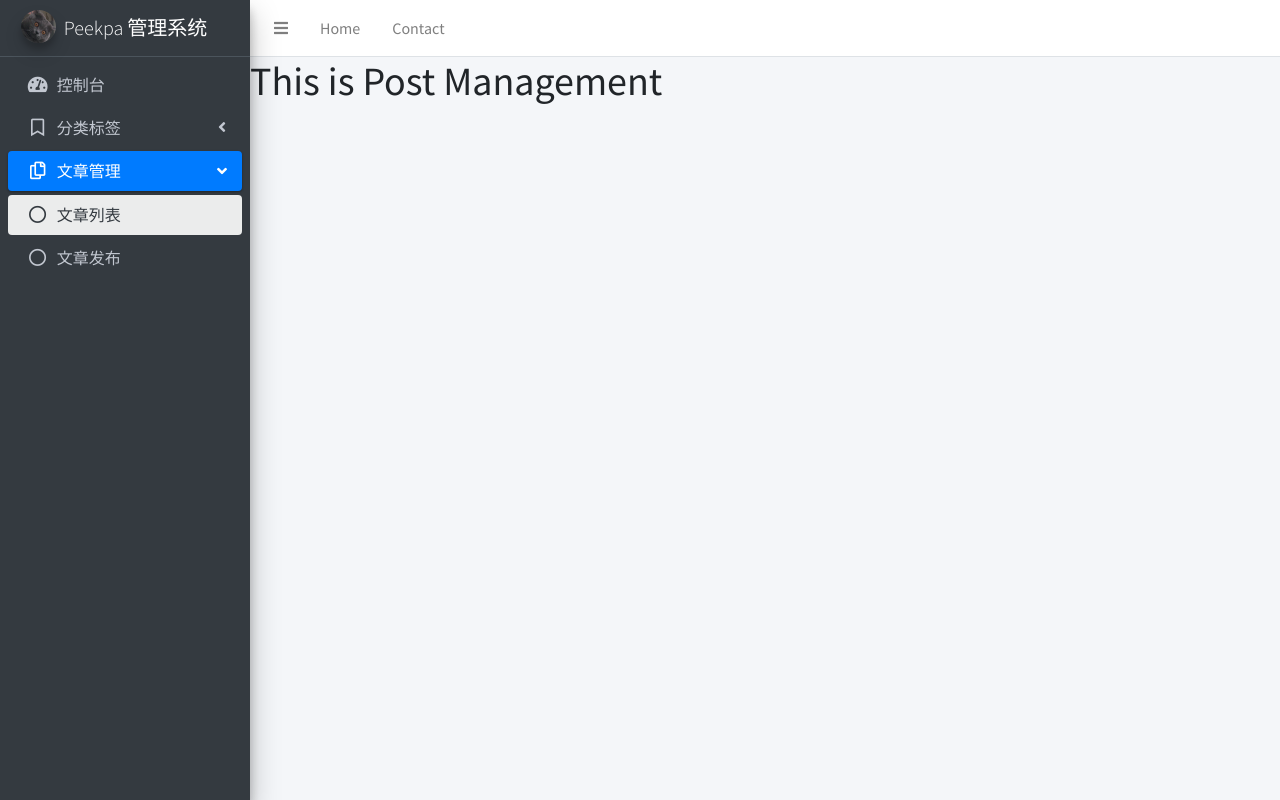
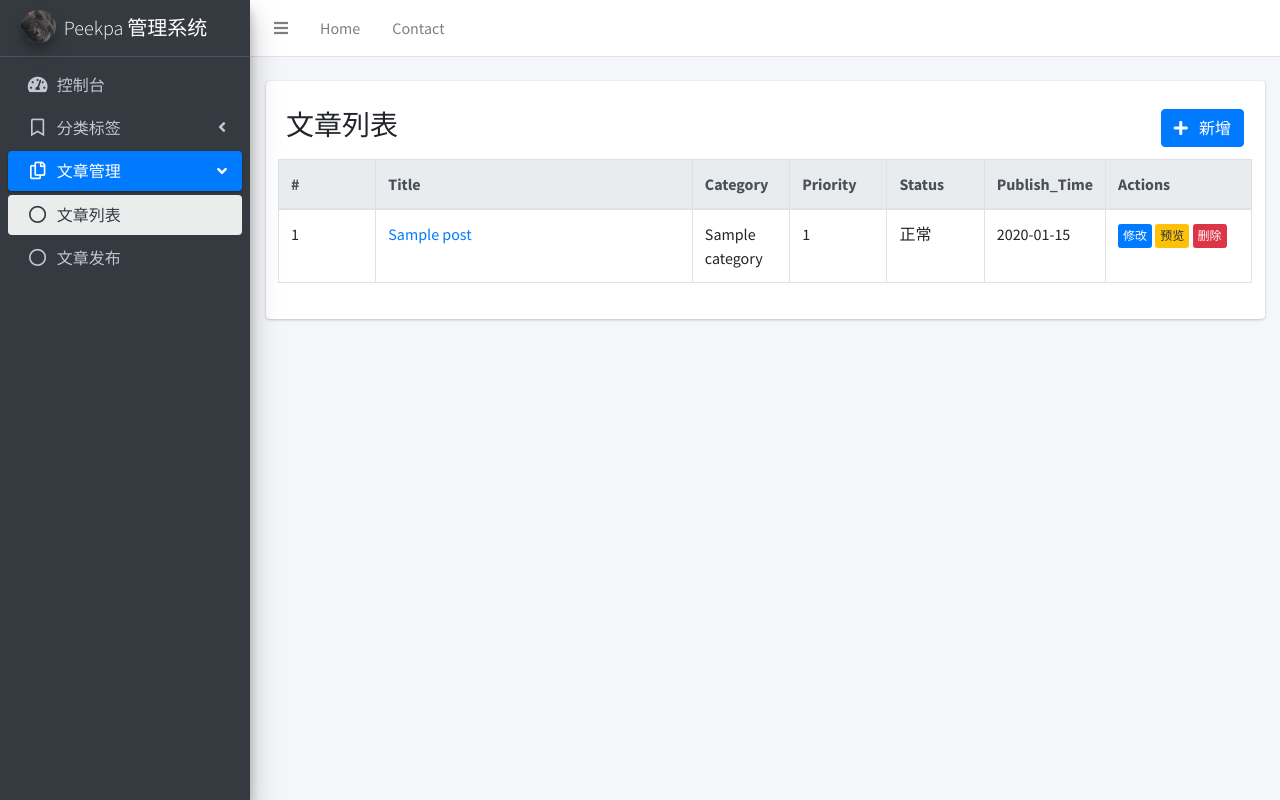
Before and after one commit to HanxiangLiu/Django-Blog, a Django app: page /cms/dashboard/post/manage in a window 1280 px wide. Run offline with Django 4.2, Linux system fonts and the light colour scheme; tables that the repository leaves empty hold one stand-in row (values such as "Sample post"); some libraries are stand-ins or nearby versions.

Commit message:
Article List Page

```diff
--- a/apps/cms/views.py
+++ b/apps/cms/views.py
@@ -32,6 +32,7 @@ def post_manage_view(request):
     posts = Post.objects.all()
     context = {
         "list_data": posts,
+        'list_data_status': Post.STATUS_ITEMS
     }
     return render(request, 'cms/post/manage.html', context=context)
 
--- /dev/null
+++ b/apps/post/templatetags/time_filters.py
@@ -0,0 +1,11 @@
+from django import template
+from datetime import datetime
+from django.utils.timezone import localtime
+
+register = template.Library()
+
+@register.filter
+def data_format_y_m_d(value):
+    if not isinstance(value, datetime):
+        return value
+    return localtime(value).strftime("%Y-%m-%d")
--- a/front/templates/cms/post/manage.html
+++ b/front/templates/cms/post/manage.html
@@ -1,9 +1,78 @@
 {% extends 'cms/base/cms_base.html' %}
+{% load time_filters %}
 
 {% block title %}
-    Post Management
+Post Management
 {% endblock %}
 
 {% block content %}
-<h1>This is Post Management</h1>
+<section class="content">
+    <div class="container-fluid pt-4">
+        <div class="row">
+            <div class="col-sm-12">
+                <div class="card">
+                    <div class="card-body">
+                        <div class="row p-2 d-flex">
+                            <p class="h3">文章列表</p>
+                            <div class="ml-auto">
+                                <a
+                                    class="btn btn-primary text-right"
+                                    href="{% url 'cms:post_publish_view' %}">
+                                    <i class="mr-2 fas fa-plus"></i>
+                                    新增
+                                </a>
+                            </div>
+                        </div>
+                        <div class="row">
+                            <table class="table table-bordered table-hover">
+                                <thead class="thead-light">
+                                    <tr>
+                                        <th style="width: 10%;">#</th>
+                                        <th>Title</th>
+                                        <th style="width: 10%;">Category</th>
+                                        <th style="width: 10%;">Priority</th>
+                                        <th style="width: 10%;">Status</th>
+                                        <th style="width: 10%;">Publish_Time</th>
+                                        <th style="width: 15%;">Actions</th>
+                                    </tr>
+                                </thead>
+                                <tbody>
+                                    {% for item in list_data %}
+                                    <tr>
+                                        <td>{{ item.id }}</td>
+                                        <td>
+                                            <a
+                                                href="{% url 'cms:post_edit_view' %}?post_id={{ item.id }}"
+                                                class="">
+                                                {{ item.title }}
+                                            </a>
+                                        </td>
+                                        <td>{{ item.category.name }}</td>
+                                        <td>{{ item.priority }}</td>
+                                        <td>
+                                            {% for list_item in list_data_status %}
+                                                {% if item.status == list_item.0 %}
+                                                    {{ list_item.1 }}
+                                                {% endif %}
+                                            {% endfor %}
+                                        </td>
+                                        <td>{{ item.publish_time | data_format_y_m_d }}</td>
+                                        <td>
+                                            <a href="{% url 'cms:post_edit_view' %}?post_id={{ item.id }}"
+                                                class="btn btn-primary btn-xs">修改</a>
+                                            <a href="#" class="btn btn-warning btn-xs">预览</a>
+                                            <a href="{% url 'cms:post_delete' %}?post_id={{ item.id }}"
+                                                class="btn btn-danger btn-xs">删除</a>
+                                        </td>
+                                    </tr>
+                                    {% endfor %}
+                                </tbody>
+                            </table>
+                        </div>
+                    </div>
+                </div>
+            </div>
+        </div>
+    </div>
+</section>
 {% endblock %}
```
Also changed, not shown: apps/post/templatetags/__init__.py (added).
